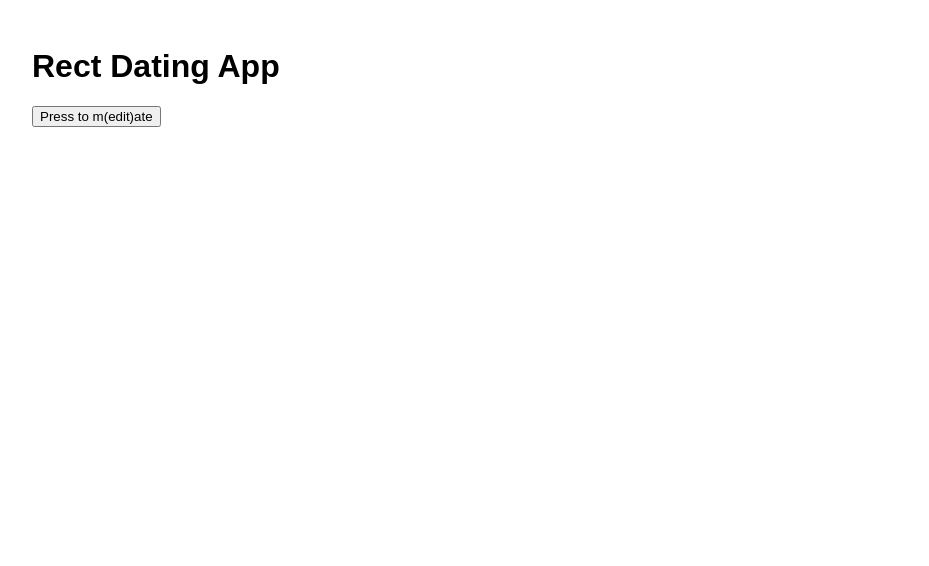
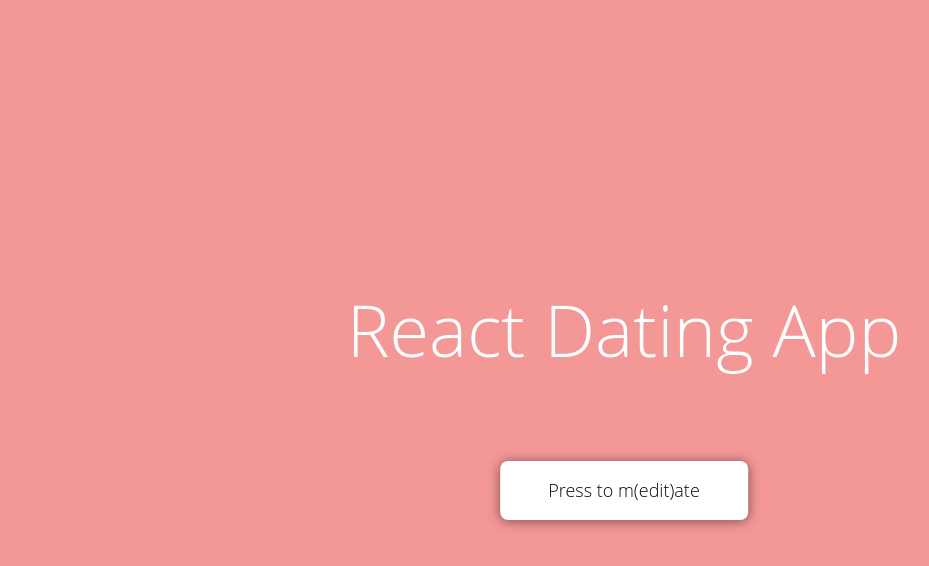
Before and after one commit to gorniczy/React-app, a React (Create React App) app: page / in a window 1280 px wide. Shown: the top 566 px of the page, without its empty margins (16-945 px from the left). Built offline with nearby package versions, Linux system fonts and the light colour scheme.

Commit message:
add title page and alternative buttons

```diff
--- a/src/App.css
+++ /dev/null
@@ -1,13 +0,0 @@
-.btn {
-  background-color: #AE4F4F;
-  color: #FFFFFF;
-  padding: 0.8rem;
-  margin: 0;
-  font-family: Arial;
-  font-size: 14px;
-}
-
-.dialogue {
-  font-family: Arial;
-  color: orange;
-}
--- /dev/null
+++ b/src/Button.css
@@ -0,0 +1,21 @@
+.btn {
+  border: none;
+  background-color: #AE4F4F;
+  padding: 1rem;
+  width: 7rem;
+  border-radius: 8px;
+  box-shadow: 0 0.1px 4px 0 rgba(0,0,0,0.50);
+  text-align: center;
+  text-decoration: none;
+  display: block;
+  font-size: 16px;
+  font-family: "Open Sans";
+  font-weight: 200;
+  color: #FFFFFF;
+}
+
+.btn:active {
+  position: relative;
+  top: 0.1rem;
+  box-shadow: 0 0px 0px 0 rgba(0,0,0,0.50);
+}
--- /dev/null
+++ b/src/ButtonNo.js
@@ -0,0 +1,28 @@
+import React from 'react';
+import './Button.css';
+
+export class ButtonNo extends React.Component {
+  constructor(props) {
+    super(props);
+    this.state = { clicked: false };
+    this.changeState = this.changeState.bind(this);
+  }
+
+  changeState() {
+    this.setState({ clicked: true });
+  }
+
+  render() {
+    if (this.state.clicked) {
+      return (
+        <div>
+          <h2 className="dialogue">- We cool.. for now.</h2>
+          <img className="snoopy" src="https://media.giphy.com/media/Bcp7itvVXnTNK/giphy.gif" alt="Snoop Dog disapproves" />
+        </div>
+      );
+    }
+
+    return <button className="btn" style={{backgroundColor: 'green'}} onClick={this.changeState}>No way!</button>;
+  }
+
+}
--- a/src/App.js
+++ b/src/ButtonYes.js
@@ -1,21 +1,7 @@
 import React from 'react';
-import './App.css';
+import './Button.css';
 
-export default class Dialogue extends React.Component {
-  render() {
-    return (
-      <div className="dialogue">
-        <h2>- Wanna dance?
-        </h2>
-        <h2>
-          {this.props.answer}
-        </h2>
-      </div>
-    );
-  }
-}
-
-export class Button extends React.Component {
+export class ButtonYes extends React.Component {
   constructor(props) {
     super(props);
     this.state = { clicked: false };
@@ -24,10 +10,6 @@ export class Button extends React.Component {
 
   changeState() {
     this.setState({ clicked: true });
-  }
-
-  componentWillMount() {
-    alert('Behold the new React Dating App');
   }
 
   render() {
@@ -40,7 +22,7 @@ export class Button extends React.Component {
       );
     }
 
-    return <button className="btn" onClick={this.changeState}>I dare you!</button>;
+    return <button className="btn" onClick={this.changeState}>Go for it!</button>;
   }
 
 }
--- /dev/null
+++ b/src/Dialogue.css
@@ -0,0 +1,5 @@
+.dialogue, .dialogue h2 {
+  font-family: "Open Sans";
+  font-weight: 200;
+  color: #F49797;
+}
--- /dev/null
+++ b/src/Dialogue.js
@@ -0,0 +1,13 @@
+import React from 'react';
+import './Dialogue.css';
+
+export class Dialogue extends React.Component {
+  render() {
+    return (
+      <div className="dialogue">
+        <h2>- Wanna dance?
+        </h2>
+      </div>
+    );
+  }
+}
--- /dev/null
+++ b/src/Title.css
@@ -0,0 +1,45 @@
+.title {
+  position: absolute;
+  width: 90vw;
+  height: 15rem;
+  top: 50%;
+  left: 50%;
+  text-align: center;
+  transform: translateX(-50%) translateY(-50%);
+}
+
+.app-name {
+  position: absolute;
+  top: 0;
+  left: 50%;
+  margin: 0 -40% 0 0;
+  transform: translateX(-50%);
+  font-family: "Open Sans";
+  font-size: 72px;
+  font-weight: 100;
+  color: #FFFFFF;
+}
+
+.enter-btn {
+  position: absolute;
+  bottom: 0;
+  left: 50%;
+  transform: translateX(-50%);
+  background-color: #FFFFFF;
+  border: none;
+  color: #0A0A0A;
+  padding: 1.1rem 3rem;
+  border-radius: 8px;
+  box-shadow: 0 1px 12px 0 rgba(0,0,0,0.50);
+  text-align: center;
+  text-decoration: none;
+  display: inline-block;
+  font-size: 18px;
+  font-family: "Open Sans";
+  font-weight: 200;
+}
+
+.enter-btn:active {
+  bottom: -0.2%;
+  box-shadow: 0 0.5px 6px 0 rgba(0,0,0,0.50);
+}
--- /dev/null
+++ b/src/Title.js
@@ -0,0 +1,17 @@
+import React from 'react';
+import { Dialogue } from './Dialogue';
+import './Title.css';
+
+export class Title extends React.Component {
+
+  render() {
+    return (
+      <div className="title">
+        <h1 className="app-name">React Dating App</h1>
+        <button className="enter-btn" onClick={this.props.onClick}>Press to m(edit)ate
+        </button>
+      </div>
+    );
+
+  }
+}
--- a/src/Titlescreen.js
+++ /dev/null
@@ -1,17 +0,0 @@
-import React from 'react';
-import Dialogue from './App';
-import { Button } from './App';
-
-export class Title extends React.Component {
-
-  render() {
-    return (
-      <div>
-        <h1>Rect Dating App</h1>
-        <button>Press to m(edit)ate
-        </button>
-      </div>
-    );
-
-  }
-}
--- a/src/index.css
+++ b/src/index.css
@@ -1,3 +1,7 @@
+/* {
+    outline: 1px solid red;
+}*/
+
 body {
   margin: 3rem 3rem;
   padding: 0;
--- a/src/index.js
+++ b/src/index.js
@@ -1,23 +1,44 @@
 import React from 'react';
 import ReactDOM from 'react-dom';
 import './index.css';
-import Dialogue from './App';
-import { Button } from './App';
-import { Title } from './Titlescreen';
+import { Dialogue } from './Dialogue';
+import { ButtonYes } from './ButtonYes';
+import { ButtonNo } from './ButtonNo';
+import { Title } from './Title';
 import registerServiceWorker from './registerServiceWorker';
 
-/* const MyApp = () => {
-  return  (<div>
-  <Dialogue answer="- Yeah!" />
-  <Button />
-  </div>);
-}*/
+export class MyApp extends React.Component {
 
-class MyApp extends React.Component {
+  constructor(props) {
+    super(props);
+    this.state = { title: true };
+    this.handleChange = this.handleChange.bind(this);
+  }
+
+  handleChange() {
+    this.setState({ title: false });
+    document.body.style.background = '#FFFFFF';
+  }
+
+  componentWillMount() {
+      document.body.style.background = '#F49797';
+  }
+
 
   render() {
-    return <Title />
-  }
+    if(this.state.title) {
+      return <Title onClick={this.handleChange} />
+    }
+    else {
+
+      return (<div>
+              <Dialogue />
+              <ButtonYes />
+              <br />
+              <ButtonNo />
+              </div>);
+          }
+    }
 }
 
 ReactDOM.render(<MyApp />, document.getElementById('root'));
```
Also changed, not shown: public/manifest.json, 1 other file (tests, documents, lock files or other folders).
